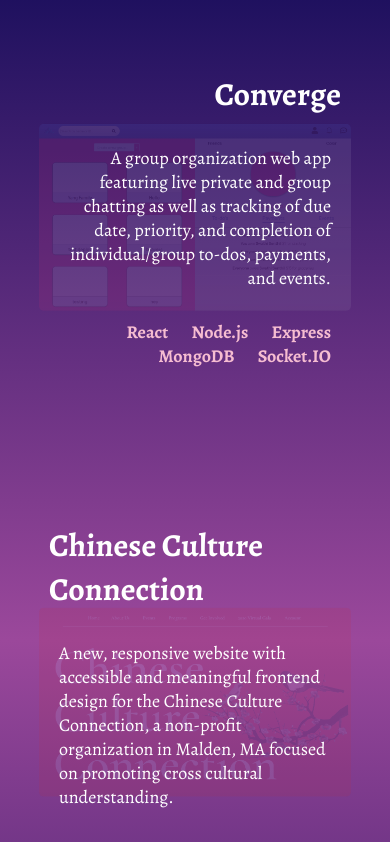
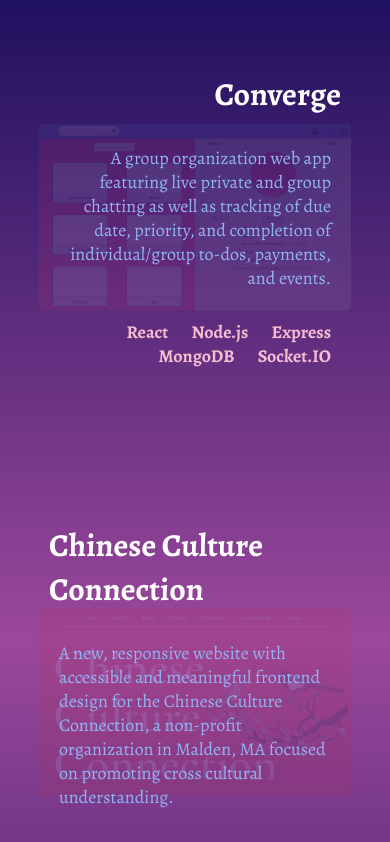
Before and after one commit to jesseyang432/jesseyang432.github.io, a React (Create React App) app: page / in a window 390 px wide. Shown: the part 2560-3402 px from the top of the page. Built offline with nearby package versions, Linux system fonts and the light colour scheme; a web font is replaced by a local one.

Commit message:
changed info-descsription to have -blue text on media query

```diff
--- a/src/components/modules/_HomeProjects.scss
+++ b/src/components/modules/_HomeProjects.scss
@@ -115,6 +115,7 @@
 		}
 
 		.Project-info-description {
+			color: $light-blue;
 			background-color: transparent !important;
 		}
 	}
--- a/src/components/styles.css
+++ b/src/components/styles.css
@@ -1141,6 +1141,7 @@
     width: 100%;
   }
   .Project-container .Project-info-description {
+    color: #92b4f4;
     background-color: transparent !important;
   }
 }
```
Also changed, not shown: 1 other file (tests, documents, lock files or other folders).
